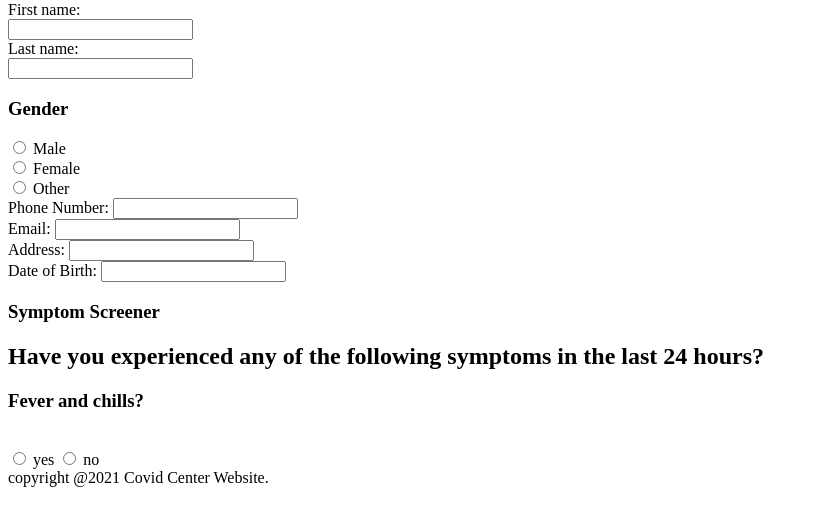
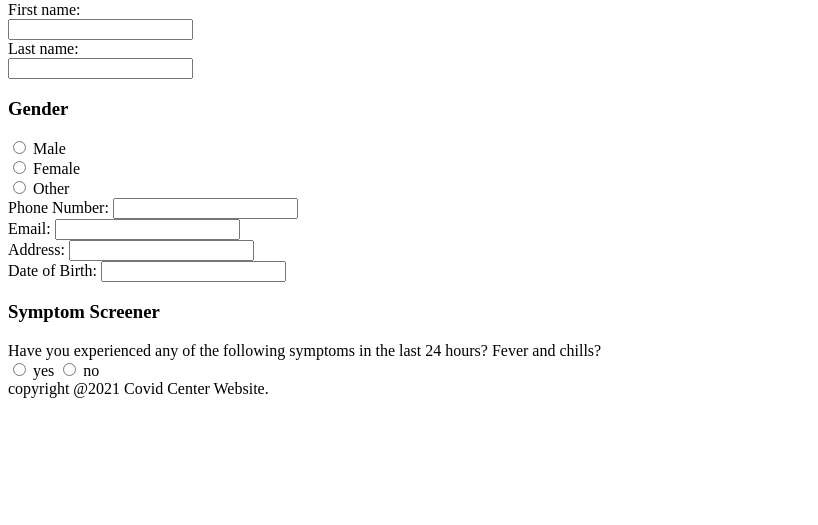
Before and after one commit to isaiahhaley0/webapp_spring2021_covid_center, a plain HTML site: page index.html in a window 1280 px wide. Shown: the part 79-604 px from the top of the page, without its empty margins (0-818 px from the left). Drawn offline with Linux system fonts and the light colour scheme.

Commit message:
fmtchanges

```diff
--- a/index.html
+++ b/index.html
@@ -31,8 +31,8 @@
 				<label for = "dob">Date of Birth:</label>
 				<input type = "text" id = "dob" name = "dob"><br>
 				<h1>Symptom Screener</h1>
-				<h2>Have you experienced any of the following symptoms in the last 24 hours?</h2>
-				<h3>Fever and chills?</h3><br>
+				<label>Have you experienced any of the following symptoms in the last 24 hours?</label>
+				<label>Fever and chills?</label><br>
 				<input type = "radio" id = "fcYes" name = "fever" value = "yes">
 				<label for "fcYes">yes</label>
 				<input type = "radio" id = "fcNo" name = "fever" value = "no">
```
